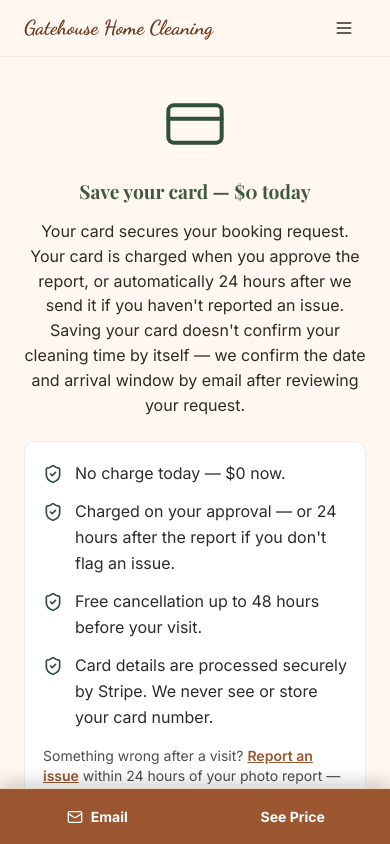
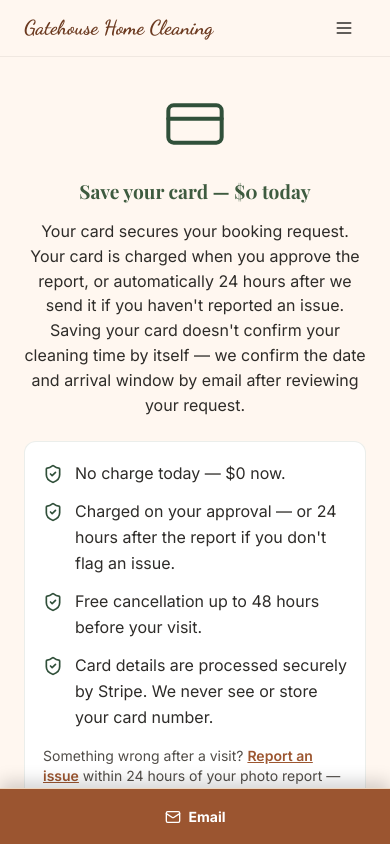
Before and after one commit to mihas2596-stack/gatehouse-site, a React (Vite) app: page /save-card in a window 390 px wide. Shown: the top 844 px of the page. Built offline with nearby package versions, Linux system fonts and the light colour scheme; a web font is replaced by a local one.

Commit message:
Spec section 8: sticky bar is Email-only on funnel steps (quote, save-card, thank-you); bottom padding so the bar never covers funnel content

```diff
--- a/src/components/MobileStickyCTA.tsx
+++ b/src/components/MobileStickyCTA.tsx
@@ -3,7 +3,10 @@ import { Mail } from "lucide-react";
 
 const MobileStickyCTA = () => {
   const { pathname } = useLocation();
-  const quoteOnly = pathname.startsWith("/quote");
+  // Funnel steps (quote form, save-card, thank-you): the bar must never offer
+  // a way BACK to pricing — Email only. Everywhere else it also links to /quote.
+  const funnelStep =
+    pathname.startsWith("/quote") || pathname.startsWith("/save-card") || pathname.startsWith("/thank-you");
 
   return (
     <nav
@@ -13,12 +16,12 @@ const MobileStickyCTA = () => {
     >
       <a
         href="mailto:hello@gatehousehomecleaning.com"
-        className={`${quoteOnly ? "flex-1" : "w-1/2"} min-h-[44px] flex items-center justify-center gap-2 bg-primary/90 text-primary-foreground text-sm font-bold no-underline`}
+        className={`${funnelStep ? "flex-1" : "w-1/2"} min-h-[44px] flex items-center justify-center gap-2 bg-primary/90 text-primary-foreground text-sm font-bold no-underline`}
       >
         <Mail className="h-4 w-4 shrink-0" aria-hidden="true" />
         Email
       </a>
-      {!quoteOnly && (
+      {!funnelStep && (
         <Link
           to="/quote"
           className="w-1/2 min-h-[44px] flex items-center justify-center gap-2 text-sm font-bold text-primary-foreground no-underline"
--- a/src/pages/SaveCard.tsx
+++ b/src/pages/SaveCard.tsx
@@ -125,7 +125,7 @@ const SaveCard = () => {
         description="Save your card to secure your booking. No charge today — your card is charged when you approve the photo report, or automatically 24 hours after we send it if you haven't reported an issue."
         noindex
       />
-      <div className="container max-w-xl py-12 text-center">
+      <div className="container max-w-xl py-12 pb-24 text-center md:pb-12">
         {verify.kind === "verifying" && (
           <>
             <Loader2 className="w-16 h-16 text-sage-foreground mx-auto mb-6 animate-spin" aria-hidden="true" />
--- a/src/pages/ThankYou.tsx
+++ b/src/pages/ThankYou.tsx
@@ -26,7 +26,7 @@ const ThankYou = () => {
     return (
       <div className="page-shell min-h-[80vh] flex items-center justify-center bg-background">
         <SEO url="https://www.gatehousehomecleaning.com/thank-you" title="Request Status | Gatehouse Home Cleaning" description="Next steps after contacting Gatehouse Home Cleaning." noindex />
-        <div className="container text-center max-w-xl py-12">
+        <div className="container text-center max-w-xl py-12 pb-24 md:pb-12">
           {received && <CheckCircle className="w-16 h-16 text-sage-foreground mx-auto mb-6" strokeWidth={1.5} aria-hidden="true" />}
           <h1 className="font-heading text-3xl md:text-[44px] font-bold mb-4">
             {received ? "Message received" : "Ready to get in touch?"}
@@ -49,7 +49,7 @@ const ThankYou = () => {
   return (
     <div className="page-shell min-h-[80vh] flex items-center justify-center bg-background">
       <SEO url="https://www.gatehousehomecleaning.com/thank-you" title="Request Status | Gatehouse Home Cleaning" description="Next steps after contacting Gatehouse Home Cleaning." noindex />
-      <div className="container max-w-xl py-12">
+      <div className="container max-w-xl py-12 pb-24 md:pb-12">
         <div className="text-center">
           <CheckCircle className="w-16 h-16 text-sage-foreground mx-auto mb-6" strokeWidth={1.5} aria-hidden="true" />
           <ol className="mb-6 flex flex-wrap items-center justify-center gap-x-3 gap-y-2 text-sm font-semibold" aria-label="How booking works">
```
